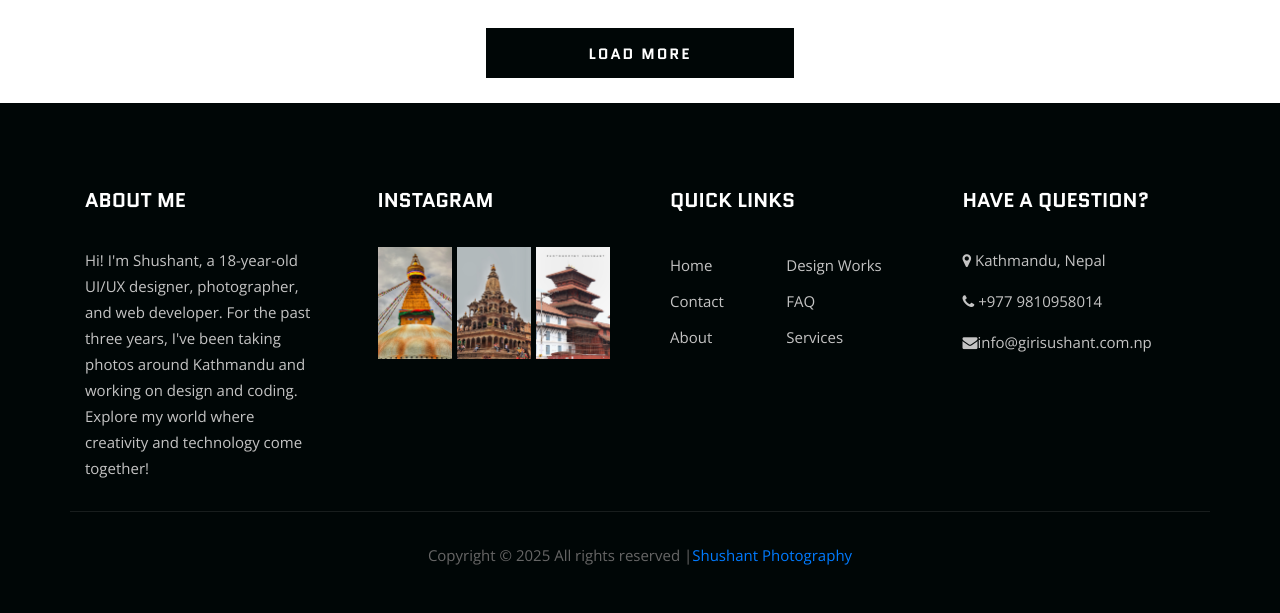
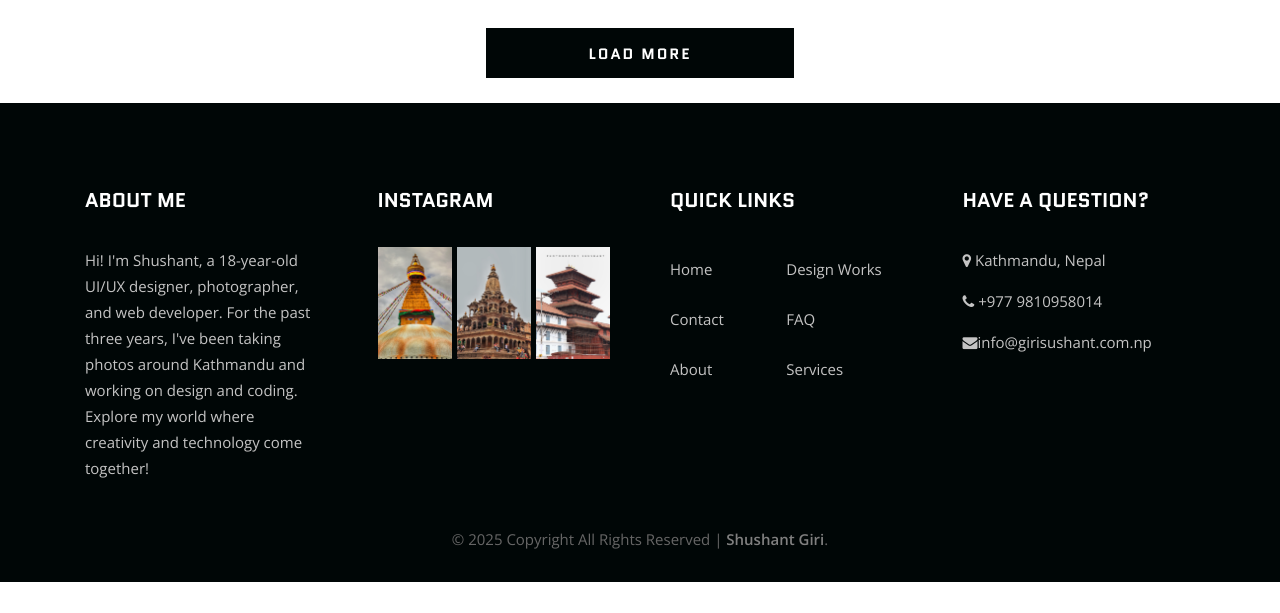
Before and after one commit to shushantgiri/porfolio, a plain HTML site: page index.html in a window 1280 px wide. Shown: the part 3643-4256 px from the top of the page. After the commit the page ends 4225 px from the top, so only its background shows below. Drawn offline with nearby package versions, Linux system fonts and the light colour scheme; some packages are replaced by stand-ins of ours; a script that the page names is missing.

Commit message:
initial commit

```diff
--- a/css/style.css
+++ b/css/style.css
@@ -921,10 +921,38 @@ ol {
 }
 
 .fs-widget ul li a {
-	font-size: 15px;
-	color: #c4c4c4;
-	line-height: 36px;
-}
+    font-size: 15px;
+    color: #c4c4c4;
+    line-height: 36px;
+    position: relative;
+    display: inline-block;
+    padding: 4px 0;
+    text-decoration: none;
+    overflow: hidden;
+    transition: color 0.3s ease;
+}
+
+.fs-widget ul li a::before {
+    content: "";
+    position: absolute;
+    left: 0;
+    top: 0;
+    height: 100%;
+    width: 100%;
+    background: #007bff; /* Hover fill color */
+    transform: translateY(-100%);
+    transition: transform 0.3s ease;
+    z-index: -1;
+}
+
+.fs-widget ul li a:hover::before {
+    transform: translateY(0);
+}
+
+.fs-widget ul li a:hover {
+    color: white;
+}
+
 
 .fs-widget p {
 	color: #c4c4c4;
@@ -976,13 +1004,36 @@ ol {
 	top: 0;
 }
 
-.copyright-text {
-	font-size: 15px;
-	color: #c4c4c4;
-	text-align: center;
-	border-top: 1px solid #181d1d;
-	padding: 30px 0;
-}
+.footer-copyright {
+  text-align: center;
+  font-family: 'Segoe UI', Tahoma, Geneva, Verdana, sans-serif;
+  color: #666;
+  font-size: 14px;
+  padding: 15px 0;
+}
+
+.powered-link {
+  color: #007bff;
+  text-decoration: none;
+  font-weight: 600;
+  transition: color 0.3s ease;
+}
+
+.powered-link:hover,
+.powered-link:focus {
+  color: #0056b3;
+  text-decoration: underline;
+  outline: none;
+}
+
+
+.shushant-name {
+  color: gray;          /* attractive blue */
+  font-weight: 600;
+  cursor: default;
+  transition: color 0.3s ease;
+}
+
 
 /*---------------------
   Breadcrumb
--- a/index.html
+++ b/index.html
@@ -753,61 +753,36 @@ document.addEventListener("DOMContentLoaded", function () {
 
 
 <div class="col-lg-12">
-                    <div class="copyright-text">
+  <footer class="footer-copyright">
 <p>
-                            <!-- Link back to Colorlib can't be removed. Template is licensed under CC BY 3.0. -->
-                            Copyright &copy;
-                            <script>document.write(new Date().getFullYear());</script> All rights reserved |<a
-                                href="">Shushant
-                                Photography</a>
-                            <!-- Link back to Colorlib can't be removed. Template is licensed under CC BY 3.0. -->
+  &copy; <span id="current-year"></span> Copyright All Rights Reserved |
+  <span class="shushant-name">Shushant Giri</span>.
 </p>
+
+
+  </footer>
 </div>
-                </div>
-            </div>
-        </div>
+
+<script>
+  document.getElementById('current-year').textContent = new Date().getFullYear();
+</script>
     </footer>
     <!-- Footer Section End -->
 
-
-
-    <!-- Messenger Chat Plugin Code -->
-    <div id="fb-root"></div>
-
-    <!-- Your Chat Plugin code -->
-    <div id="fb-customer-chat" class="fb-customerchat">
-    </div>
-
-
-    <!-- Search model Begin -->
-    <div class="search-model">
-        <div class="h-100 d-flex align-items-center justify-content-center">
-            <div class="search-close-switch">+</div>
-            <form class="search-mode
-                l-form">
-                <input type="text" id="search-input" placeholder="Search here.....">
-            </form>
-        </div>
-    </div>
     <!-- Search model end -->
 
-    <!-- popup animation -->
     <!-- <div id="popupbody">
     <div id="overlay">
-            <div id="popup"> -->
-                <!-- <span id="close-button">&times;</span> Close button -->
-                <!-- <video id="video" autoplay loop muted>
+        <div id="popup">
+            <span id="close-button">&times;</span>
+            <video id="video" autoplay loop muted>
                 <source src="img/janasthami.mp4" type="video/mp4">
                 Your browser does not support the video tag.
             </video>
             <a id="follow-button" href="https://www.instagram.com/shushant.giri/" target="_blank">Follow</a>
         </div>
     </div>
-    </div> -->
-
-
-    </div>
-    </div>
+</div>    -->
     <script>
         document.addEventListener("DOMContentLoaded", function () {
             const overlay = document.getElementById("overlay");
```
Also changed, not shown: 1 other file. Lines whose indentation alone changed are shown as unchanged.
